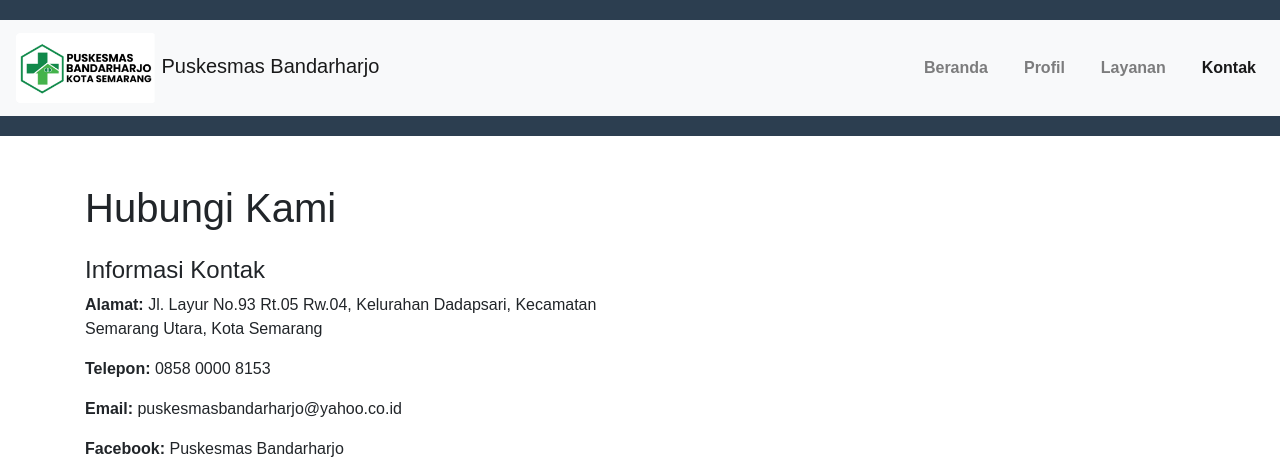
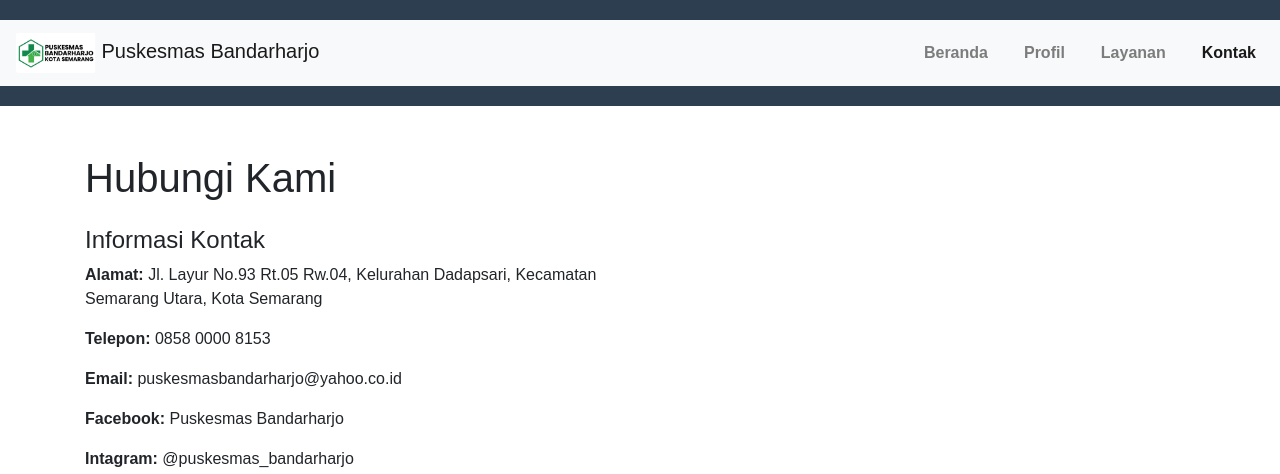
Before and after one commit to Rivaldisky73/puskesmas-bandarharjo, a plain HTML site: page kontak.html in a window 1280 px wide. Shown: the top 474 px of the page. Drawn offline with nearby package versions, Linux system fonts and the light colour scheme; files whose address does not match are found by name.

Commit message:
Update kontak.html

```diff
--- a/kontak.html
+++ b/kontak.html
@@ -12,7 +12,7 @@
   <header>
     <nav class="navbar navbar-expand-lg navbar-light bg-light">
       <a class="navbar-brand" href="index.html">
-        <img src="img/BANDARHARJO.png" alt="Logo Puskesmas" height="70">
+        <img src="img/BANDARHARJO.png" alt="Logo Puskesmas" height="40">
         Puskesmas Bandarharjo
       </a>
       <button class="navbar-toggler" type="button" data-toggle="collapse" data-target="#navbarNav"
```
